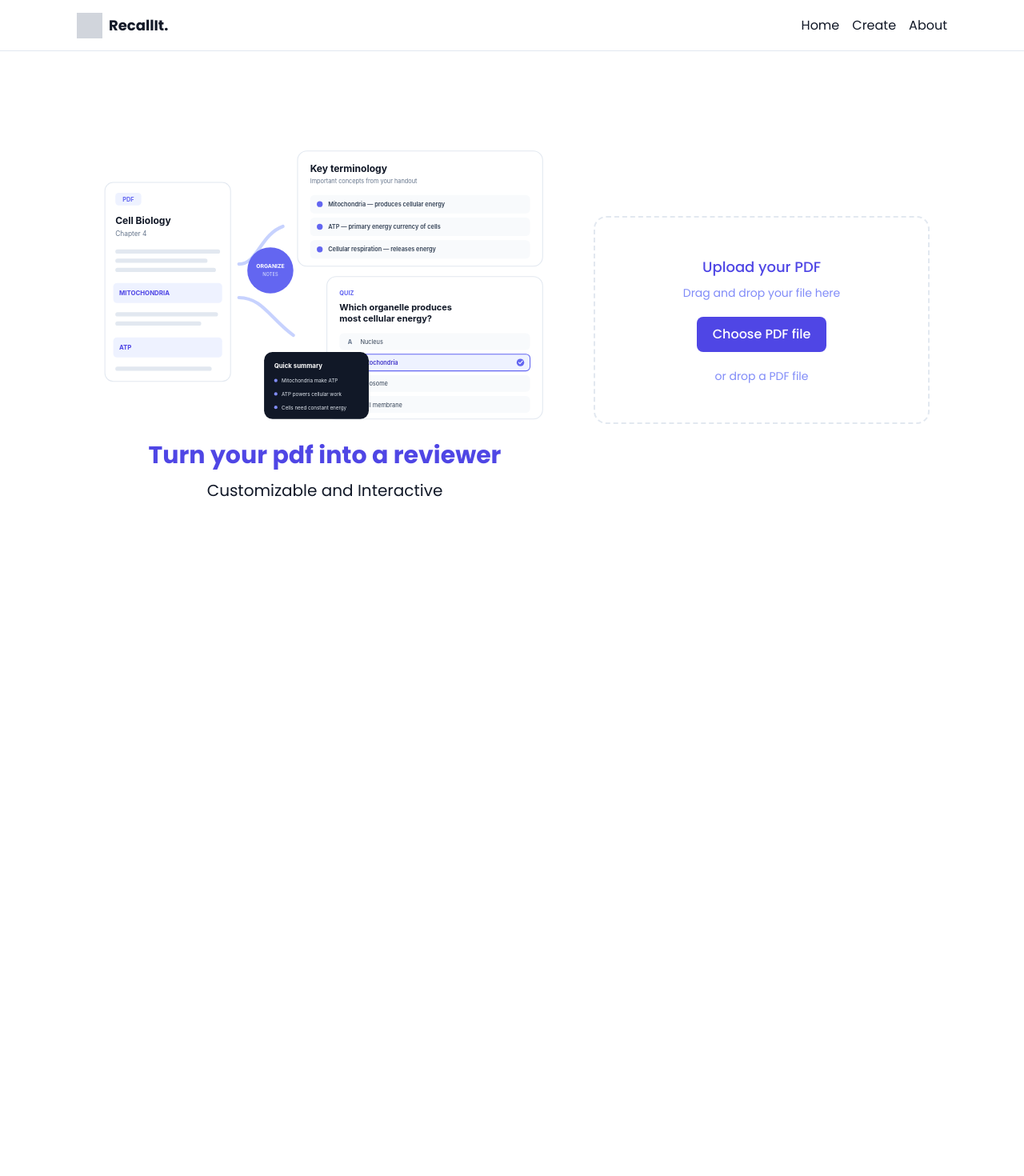
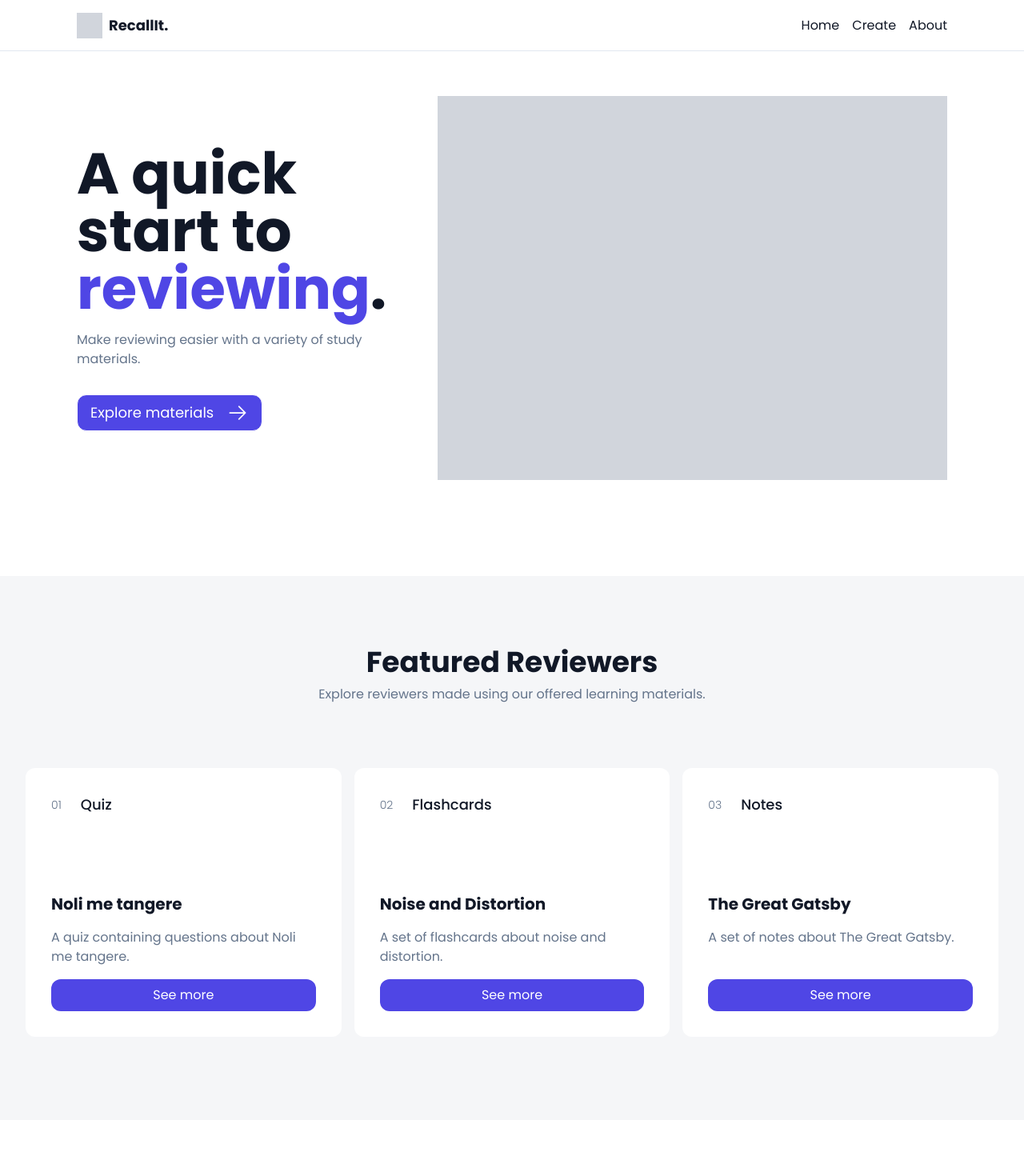
Before and after one commit to gieldev/Recap, a React app in the folder frontend/: page / in a window 1280 px wide. Shown: the top 1470 px of the page at 80% size. Before the commit the page ends 800 px from the top, so only its background shows below. Built offline with nearby package versions, Linux system fonts and the light colour scheme; the HTML template or start-up script is replaced by a standard one.

Commit message:
feat: landing page user interface

```diff
--- a/frontend/src/App.jsx
+++ b/frontend/src/App.jsx
@@ -21,6 +21,12 @@ function App() {
           <Route path="/signup" element={<Signup />} />
         </Routes>
 
+        <footer className="w-full h-fit flex items-center justify-between px-8 py-6">
+          <div className="flex items-center gap-2">
+            <div className="w-8 h-8 bg-gray-300"></div>
+            <span className="text-sm">RecallIt.</span>
+          </div>
+        </footer>
         <AuthModal signingIn={signingIn} setSigningIn={setSigningIn} />
       </BrowserRouter>
     </>
--- a/frontend/src/pages/Home.jsx
+++ b/frontend/src/pages/Home.jsx
@@ -65,10 +65,28 @@ function Home() {
     handleFile(e.dataTransfer.files[0]);
   };
 
+  const featured = [
+    {
+      material: "Quiz",
+      title: "Noli me tangere",
+      description: "A quiz containing questions about Noli me tangere.",
+    },
+    {
+      material: "Flashcards",
+      title: "Noise and Distortion",
+      description: "A set of flashcards about noise and distortion.",
+    },
+    {
+      material: "Notes",
+      title: "The Great Gatsby",
+      description: "A set of notes about The Great Gatsby.",
+    }
+  ]
+
   return (
     <>
-      <main className="flex items-center justify-center px-8">
-        <section className="w-full min-h-screen flex flex-col items-center justify-center p-6 gap-12 md:flex-row">
+      <main className="flex flex-col items-center justify-center gap-24">
+        {/* <section className="w-full min-h-screen flex flex-col items-center justify-center p-6 gap-12 md:flex-row">
           {!file ? (
             <UploadBox
               handleDrop={handleDrop}
@@ -83,6 +101,103 @@ function Home() {
               reference={reference}
             />
           )}
+        </section> */}
+        {/*  Hero Section */}
+        <section
+          className="w-full h-fit flex flex-col items-center justify-center px-8 pt-30 pb-6 gap-8
+          lg:flex-row lg:px-24 lg:gap-16"
+        >
+          <div className="flex flex-col items-center gap-4 lg:items-start">
+            <h1
+              className="text-center text-4xl font-bold
+              lg:text-start lg:text-7xl"
+            >
+              A quick start to{" "}
+              <span className="text-primary">
+                <br />
+                reviewing
+              </span>
+              .
+            </h1>
+            <p className="text-center text-base text-text-secondary lg:text-start">
+              Make reviewing easier with a variety of study materials.
+            </p>
+            <button
+              className="w-fit h-fit flex items-center gap-4 px-4 py-2 mt-4 text-lg text-contrast-primary bg-primary border rounded-xl cursor-pointer
+              "
+            >
+              Explore materials
+              <svg
+                className="w-7 h-7 fill-neutral-bg"
+                xmlns="http://www.w3.org/2000/svg"
+                width="32"
+                height="32"
+                fill="#000000"
+                viewBox="0 0 256 256"
+              >
+                <path d="M221.66,133.66l-72,72a8,8,0,0,1-11.32-11.32L196.69,136H40a8,8,0,0,1,0-16H196.69L138.34,61.66a8,8,0,0,1,11.32-11.32l72,72A8,8,0,0,1,221.66,133.66Z"></path>
+              </svg>
+            </button>
+          </div>
+          <div className="w-full h-120 bg-gray-300"></div>
+        </section>
+
+        {/* Main Content Section */}
+        <section className="w-full h-fit flex flex-col px-8 py-6 gap-8 bg-contrast-bg ">
+          {/* Featured Reviewers Sub-section */}
+          <div className="flex flex-col items-center py-16 gap-12 lg:gap-16">
+            <header className="flex flex-col items-center gap-2">
+              <h1 className="text-center text-3xl font-bold lg:text-4xl">
+                Featured Reviewers
+              </h1>
+              <p className="text-center text-sm text-text-secondary lg:text-base">
+                Explore reviewers made using our offered learning materials.
+              </p>
+            </header>
+            <div className="w-full h-fit flex flex-col items-stretch py-4 gap-4 lg:flex-row">
+              {/* Cards */}
+              {featured.map((item, index) => (
+                <div
+                  className="w-full flex flex-1 flex-col items-center px-4 py-8 bg-white rounded-xl transition-transform ease-in hover:scale-101 hover:shadow-lg
+                  lg:px-8"
+                  key={index}
+                >
+                  <header className="w-full flex">
+                    <h2 className="flex items-center gap-6 text-lg font-medium">
+                      <span className="text-sm font-light text-text-secondary">
+                        0{index + 1}
+                      </span>
+                      {item.material}
+                    </h2>
+                  </header>
+                  <div className="w-full flex flex-1 flex-col gap-4 mt-14 lg:mt-24">
+                    <h2 className="text-xl font-bold">{item.title}</h2>
+                    <p className="text-md text-text-secondary">
+                      {item.description}
+                    </p>
+
+                    <button className="px-6 py-2 mt-auto text-md text-contrast-primary bg-primary rounded-xl cursor-pointer">
+                      See more
+                    </button>
+                  </div>
+                </div>
+              ))}
+            </div>
+          </div>
+        </section>
+
+        {/* Footer CTA Section */}
+        <section className="w-full h-fit flex flex-col px-8 py-6 gap-8">
+          <div className="w-full h-72.5 flex flex-col items-center justify-center px-4 py-6 gap-8 bg-primary rounded-xl
+            lg:flex-row lg:justify-between lg:px-8"
+          >
+            <h1 className="text-center text-4xl text-contrast-primary font-bold lg:text-start">
+              Let's build reviewers <br /> and start learning
+            </h1>
+            <button className="px-6 py-2 text-text-primary font-bold bg-surface-bg rounded-xl cursor-pointer">
+              Start building
+            </button>
+          </div>
         </section>
       </main>
     </>
```
